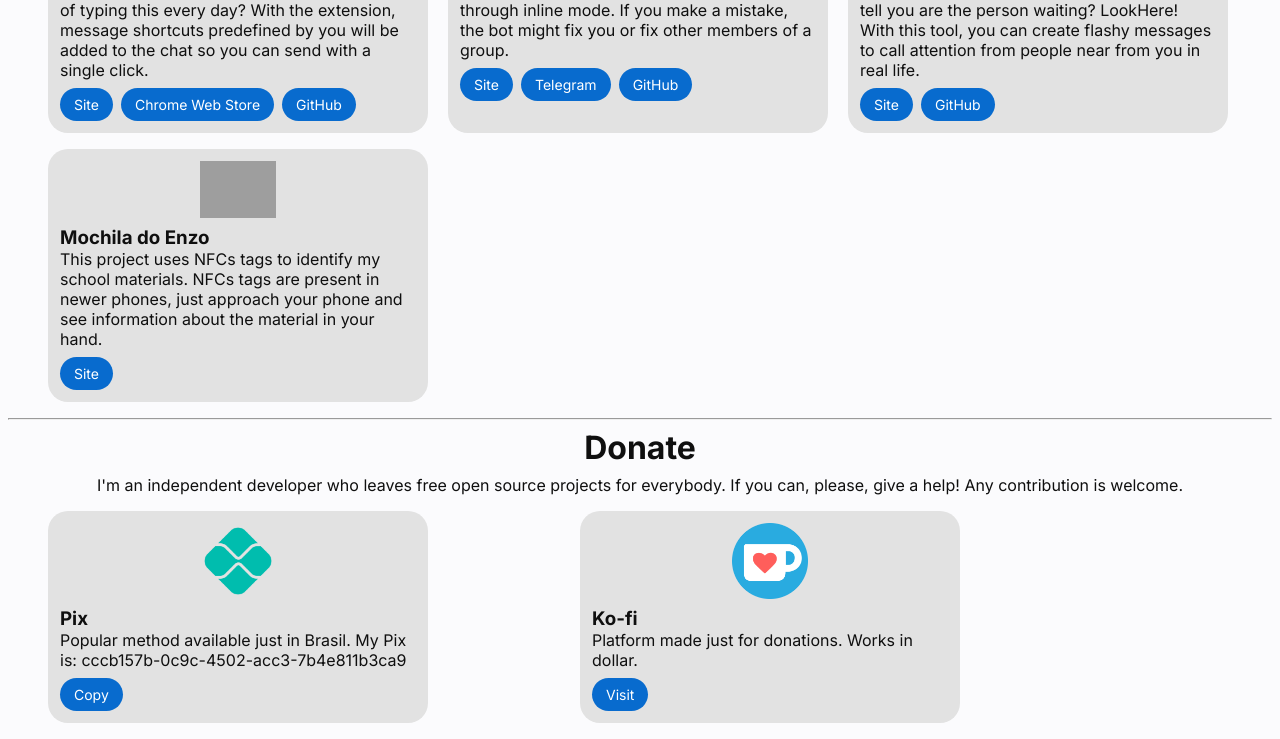
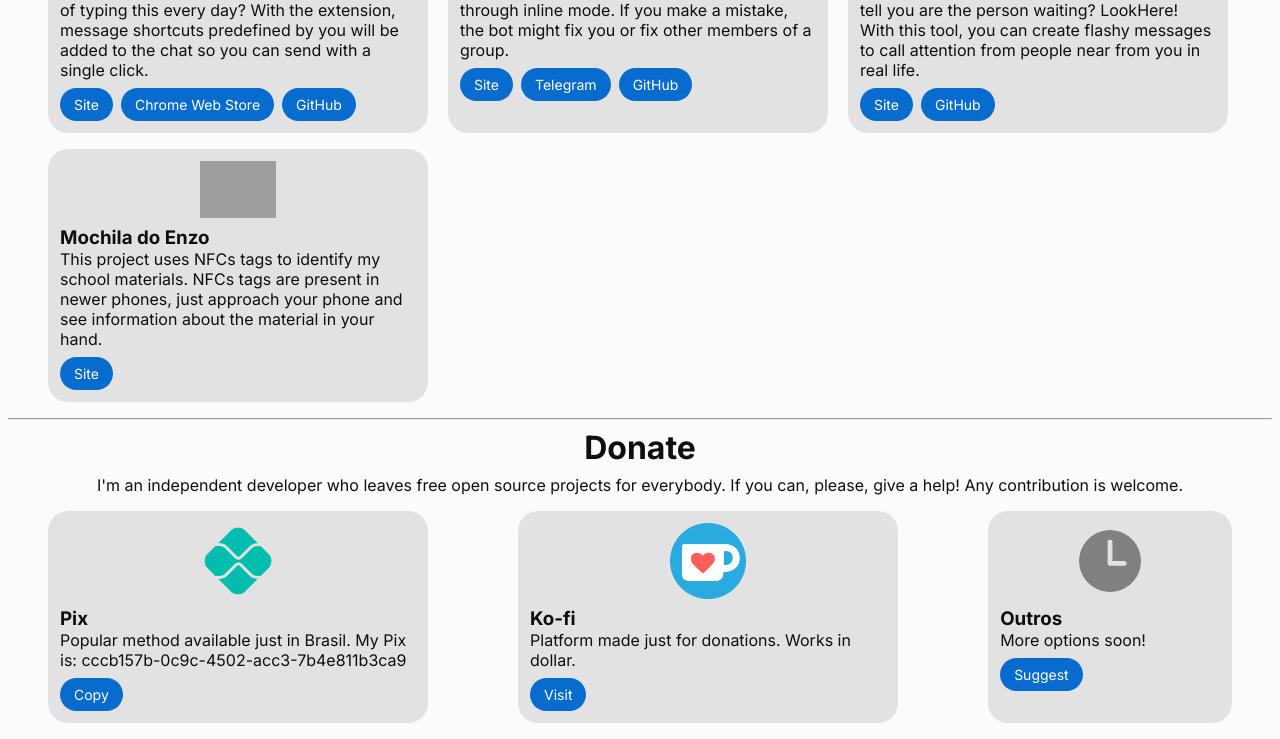
Before and after one commit to enzon19/enzon19, a plain HTML site: page index.html in a window 1280 px wide. Shown: the part 1388-2127 px from the top of the page. Drawn offline with nearby package versions, Linux system fonts and the light colour scheme; grey boxes are pictures that could not be loaded.

Commit message:
suggest new options to donate

```diff
--- a/index.html
+++ b/index.html
@@ -47,7 +47,7 @@
       <h1 id="about.title">Sobre</h1>
       <p id="about.description" class="limitWidth">Oi, meu nome é Enzo! Desde pequeno, sempre gostei de criar coisas. Por muito tempo, fui fascinado com o mundo audiovisual e, por isso, sei usar diversos aplicativos dessa área e que envolvam criação e montagem de vídeos e fotos. Ainda gosto de produzir vídeos e fotos, mas também de criar aplicações que ajudam o meu dia a dia. Por isso, eu desenvolvo bots para Telegram e Discord, faço extensões para navegador e crio ferramentas online. Uso JavaScript, HTML, CSS, VBA e C para desenvolver meus projetos. Ainda quero, futuramente, criar jogos e aplicativos mais avançados para celular e computador, mas, infelizmente, a escola atrapalha este processo de aprendizado tomando boa parte do meu dia para ensinar processo de formação de rochas, funções de uma membrana celular, a tabela periódica ou como fazer escansão.</p>
       <!-- É muito triste ter tanta vontade de aprender o que realmente gosta, quando é obrigado a obter conhecimentos inúteis apenas para receber um certificado. O conhecimento foi desvalorizado, eu, minha vida e meu sucesso foram resumidos à um certificado. -->
-      <a class="button" id="about.buttons.contact" href="mailto:enzonbarata@outlook.com?subject=E aí, Enzo?" style="margin-left: 0px;">Entrar em contato</a>
+      <a class="button" id="about.buttons.contact" href="mailto:contato@enzon19.com?subject=E aí, Enzo?" style="margin-left: 0px;">Entrar em contato</a>
       <a class="button" id="about.buttons.donate" onclick="scrollToDonate()" target="_blank">Fazer uma doação</a>
       <a class="button" href="https://github.com/enzon19" target="_blank" style="margin-right: 0px;">GitHub</a>
     </div>
@@ -76,6 +76,13 @@
           <br>
           <a class="button noMarginButton" href="https://ko-fi.com/enzon19" target="_blank" style="margin-right: 0px;" id="donate.methods.kofi.access">Acessar</a>
         </div>
+        <div class="card">
+          <img src="assets/donate/soon.png" class="cardImage" alt="">
+          <h3 style="margin-top: 0px">Outros</h3>
+          <span id="donate.methods.soon.description">Mais opções em breve!</span>
+          <br>
+          <a class="button noMarginButton" href="mailto:sugerir@enzon19.com?subject=Sugerir" target="_blank" style="margin-right: 0px;" id="donate.methods.soon.access">Sugerir</a>
+        </div>
       </div>
     </div>
 
--- a/locales/en/strings.json
+++ b/locales/en/strings.json
@@ -93,6 +93,10 @@
       "kofi": {
         "description": "Platform made just for donations. Works in dollar.",
         "access": "Visit"
+      },
+      "soon": {
+        "description": "More options soon!",
+        "access": "Suggest"
       }
     }
   }
--- a/locales/pt/strings.json
+++ b/locales/pt/strings.json
@@ -93,6 +93,10 @@
       "kofi": {
         "description": "Plataforma feita especialmente para doações. Funciona em dólar.",
         "access": "Acessar"
+      },
+      "soon": {
+        "description": "Mais opções em breve!",
+        "access": "Sugerir"
       }
     }
   }
```
Also changed, not shown: assets/donate/bmc.png (deleted), assets/donate/soon.png (added).
